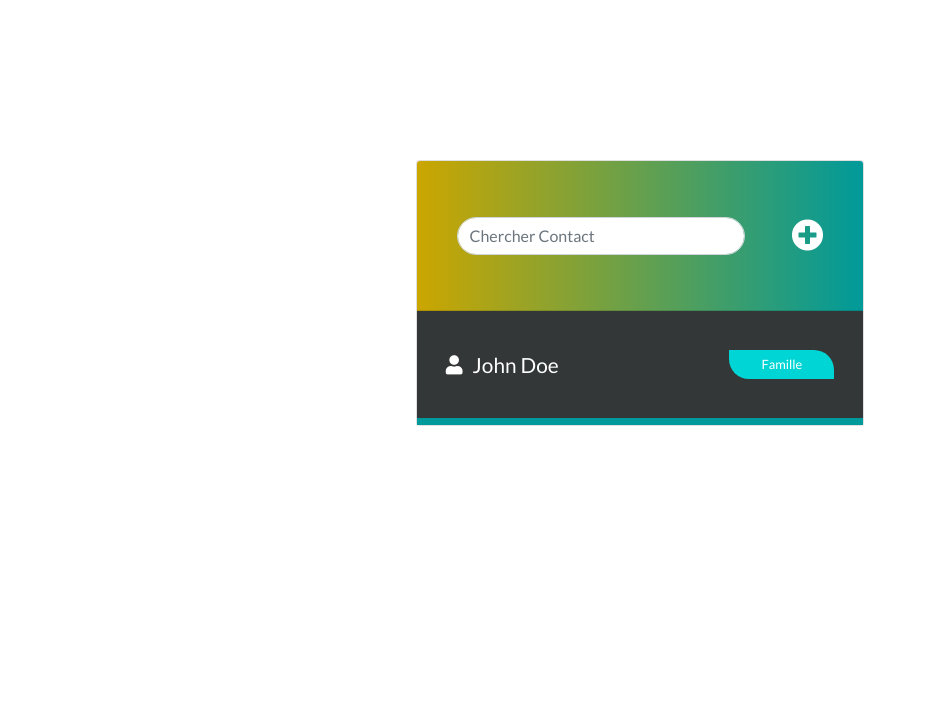
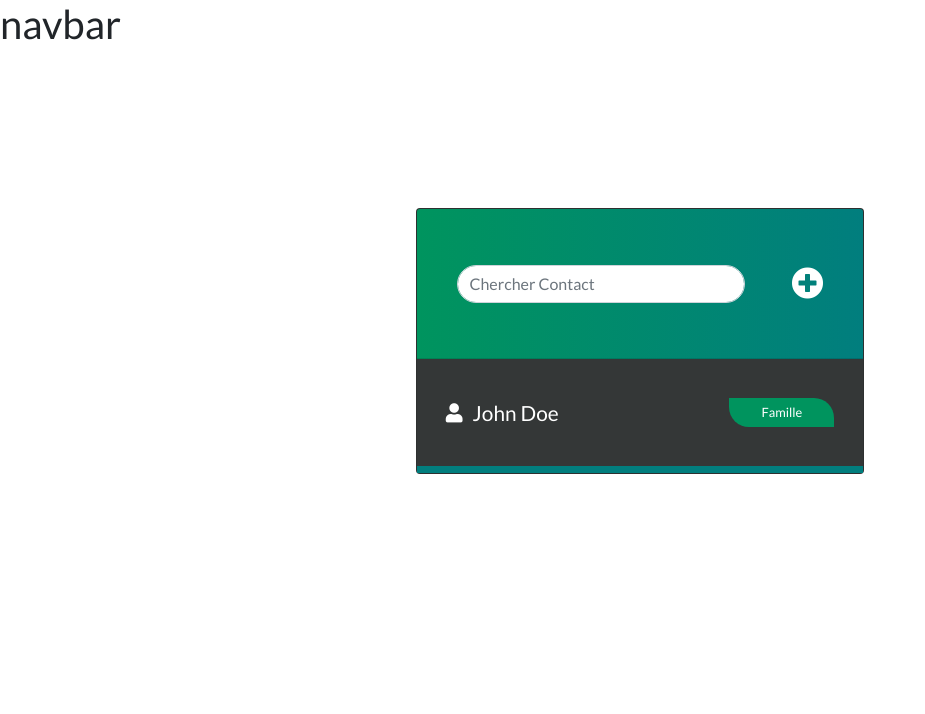
Before and after one commit to dardevetdidier/Contacts, a Django app: page / in a window 1280 px wide. Shown: the top 714 px of the page, without its empty margins (0-925 px from the left). Before the commit the page ends 426 px from the top, so only its background shows below. Run offline with Django 4.2, Linux system fonts and the light colour scheme.

Commit message:
Front contact card ok

```diff
--- a/contactapp/static/contactapp/css/style.css
+++ b/contactapp/static/contactapp/css/style.css
@@ -7,6 +7,7 @@ body {
     margin-top: 10rem;
     max-width: 800px;
     height: 100vh;
+
 }
 
 .col {
@@ -16,6 +17,8 @@ body {
 
 .card {
     width: 28rem;
+    background-color: #343737;
+
 }
 
 .card-header {
@@ -23,9 +26,8 @@ body {
     justify-content: space-around;
     align-items: center;
     height: 150px;
-    background: rgb(203,166,0);
-    background: linear-gradient(90deg, rgba(203,166,0,1) 0%, rgba(0,154,154,1) 100%);
-}
+    background: rgb(0,148,94);
+    background: linear-gradient(90deg, rgba(0,148,94,1) 0%, rgba(1,126,126,1) 100%);}
 
 .search-form {
     border-radius: 20px;
@@ -42,12 +44,13 @@ i {
     color: lightgray;
 }
 
+
 .contact-section {
     display: flex;
     justify-content: space-between;
     align-items: center;
     padding: 1.5rem 1.8rem;
-    background-color: #343737;
+    /*background-color: #343737;*/
 }
 
 .icon-name {
@@ -71,7 +74,7 @@ i {
     padding: 0.3rem 2rem;
     margin: 15px 0;
     border-radius: 0 20px 0 20px;
-    background-color: #00d5d5;
+    background-color: #00945e;
     font-size: 0.8em;
 }
 
@@ -83,6 +86,6 @@ a.contact {
 hr {
     margin: 0;
     min-height: 7px;
-    color: #009a9a;
+    color: #017e7e;
     opacity: 1;
 }
--- a/contactapp/templates/contactapp/index.html
+++ b/contactapp/templates/contactapp/index.html
@@ -21,6 +21,11 @@
 </head>
 
 <body>
+
+    <header>
+
+        <h1>navbar</h1>
+    </header>
 
     <div class="container">
         <div class="row justify-content-center">
@@ -56,13 +61,7 @@
 
                 </div>
             </div>
-
-
-
-
         </div>
-
-
     </div>
 
 
```
